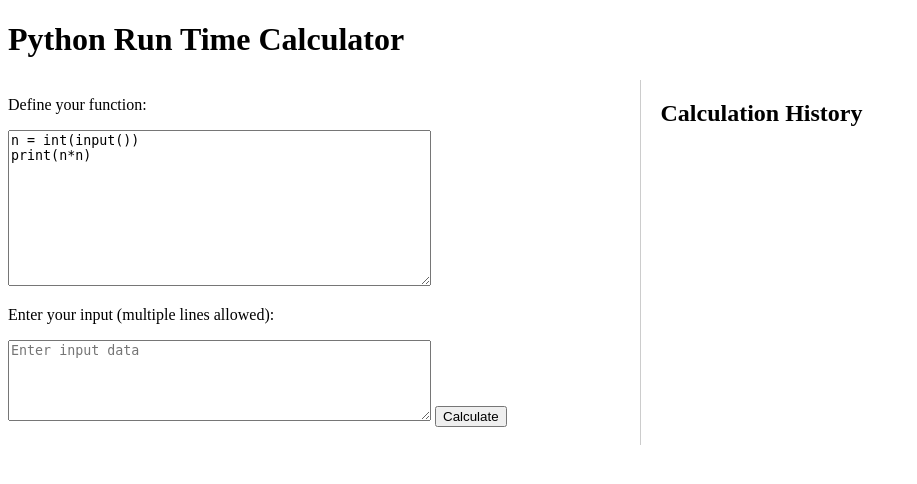
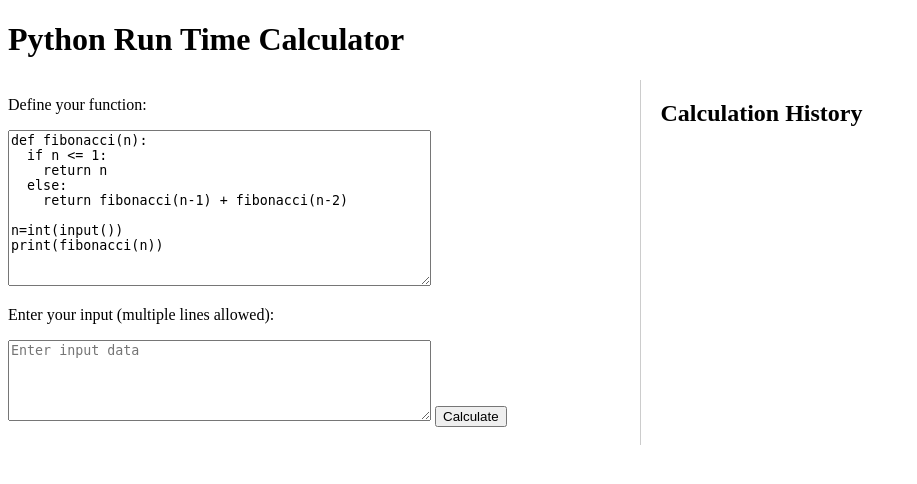
Before and after one commit to tztechno/vercel_runtime_python, a Flask app: page / in a window 1280 px wide. Shown: the top 484 px of the page, without its empty margins (0-917 px from the left). Run offline with Flask 3, Linux system fonts and the light colour scheme.

Commit message:
2024-07-26 commit

```diff
--- a/templates/index.html
+++ b/templates/index.html
@@ -29,8 +29,14 @@
         <div class="left-panel">
             <p>Define your function:</p>
             <textarea id="functionCode" rows="10" cols="50">
-n = int(input())
-print(n*n)
+def fibonacci(n):
+  if n <= 1:
+    return n
+  else:
+    return fibonacci(n-1) + fibonacci(n-2)
+
+n=int(input())
+print(fibonacci(n))
             </textarea>
             <p>Enter your input (multiple lines allowed):</p>
             <textarea id="inputData" rows="5" cols="50" placeholder="Enter input data"></textarea>
```
